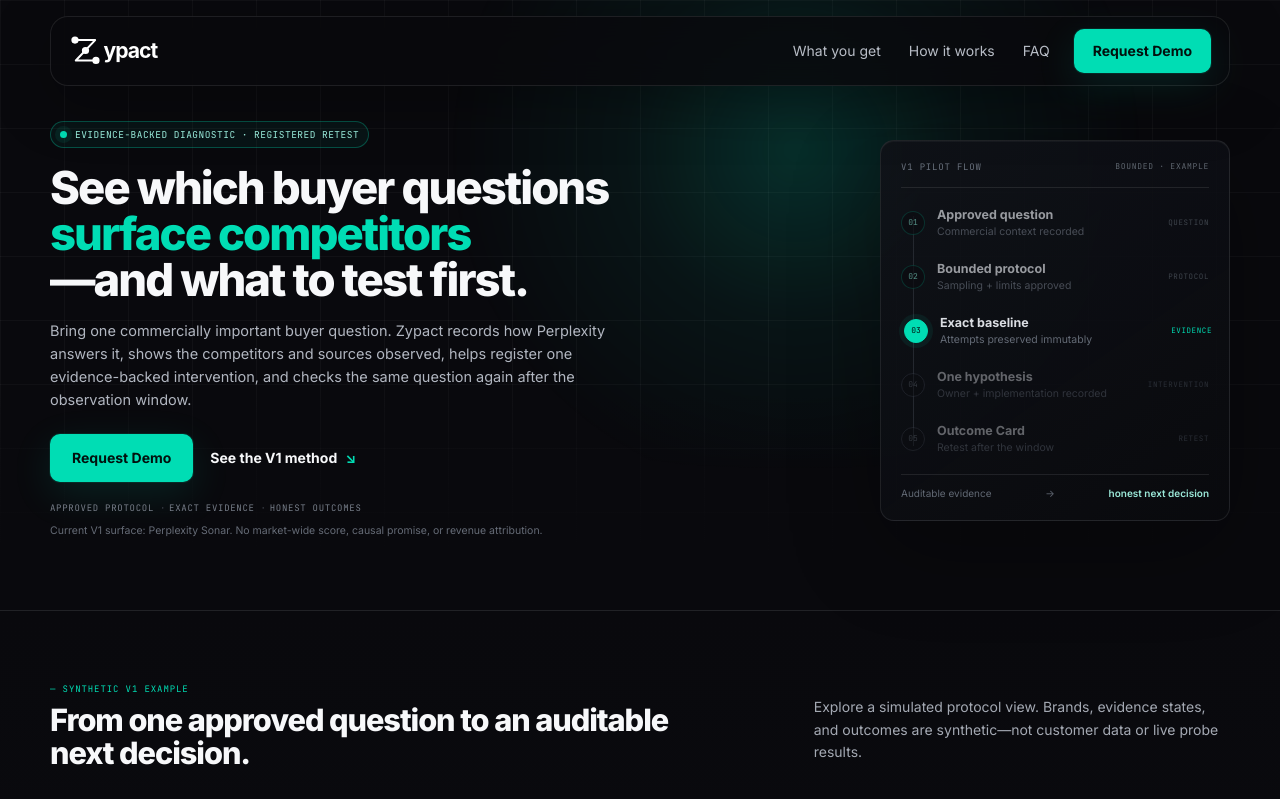
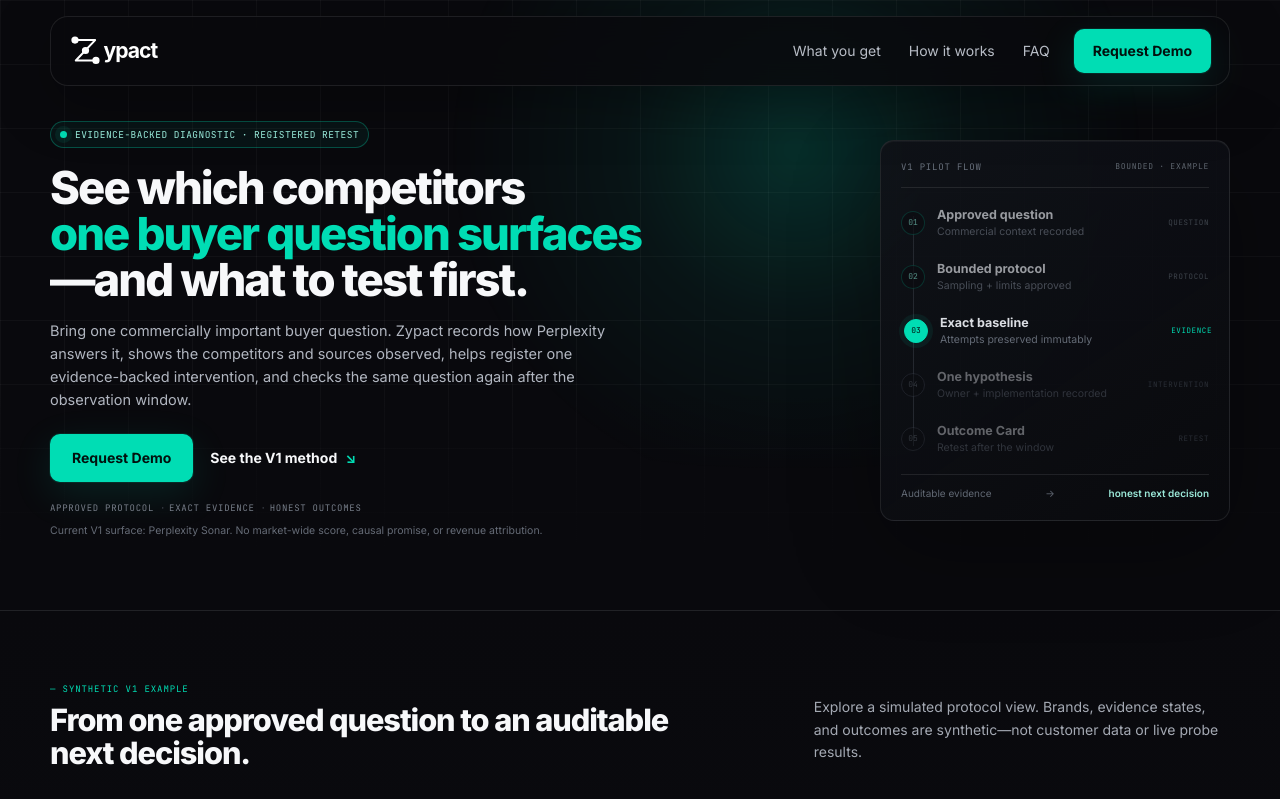
Before and after one commit to onyx766/Zypact, a Next.js app: page / in a window 1280 px wide. Shown: the top 799 px of the page. Built offline with nearby package versions, Linux system fonts and the light colour scheme; no server answers.

Commit message:
fix: keep the V1 hero explicitly single-question

```diff
--- a/app/page.tsx
+++ b/app/page.tsx
@@ -106,7 +106,7 @@ export default function LandingPage() {
         <div className="di-shell di-hero-inner">
           <div className="di-hero-copy">
             <div className="di-pulse-badge"><span aria-hidden="true" /> Evidence-backed diagnostic · Registered retest</div>
-            <h1 id="hero-heading">See which buyer questions <em>surface competitors</em>—and what to test first.</h1>
+            <h1 id="hero-heading">See which competitors <em>one buyer question surfaces</em>—and what to test first.</h1>
             <p className="di-hero-subtitle">
               Bring one commercially important buyer question. Zypact records how Perplexity answers it, shows the competitors and sources observed, helps register one evidence-backed intervention, and checks the same question again after the observation window.
             </p>
--- a/scripts/test-landing-page.ts
+++ b/scripts/test-landing-page.ts
@@ -37,7 +37,7 @@ async function main(): Promise<void> {
   ].join("\n");
 
   check("dark intelligence root renders", html.includes('class="di-page"'));
-  check("bounded V1 positioning renders", flat.includes("See which buyer questions") && flat.includes("surface competitors") && flat.includes("what to test first"));
+  check("bounded V1 positioning renders", flat.includes("See which competitors") && flat.includes("one buyer question surfaces") && flat.includes("what to test first"));
   check("V1 mechanism renders", flat.includes("one commercially important buyer question") && flat.includes("one evidence-backed intervention") && flat.includes("after the observation window"));
   check("primary CTA uses the protected request route", flat.includes("Request Demo") && /href=["']\/scan["']/.test(html));
   check("real section anchors exist", html.includes('id="what-you-get"') && html.includes('id="how-it-works"') && html.includes('id="faq"'));
```
